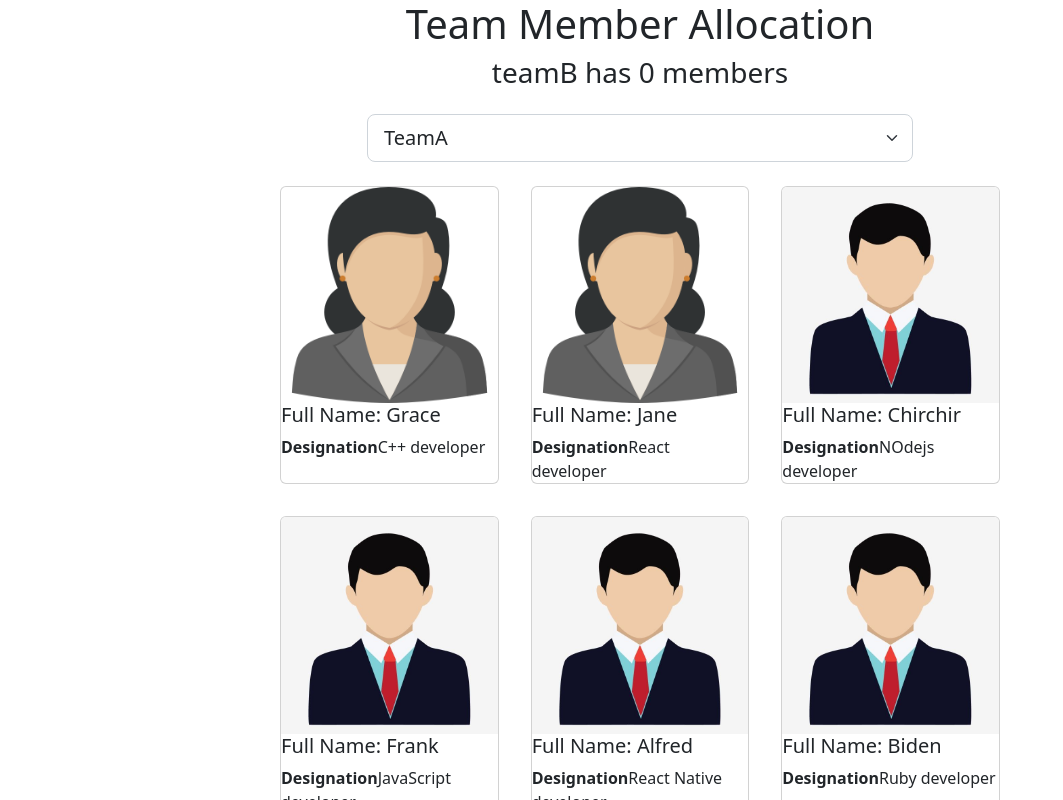
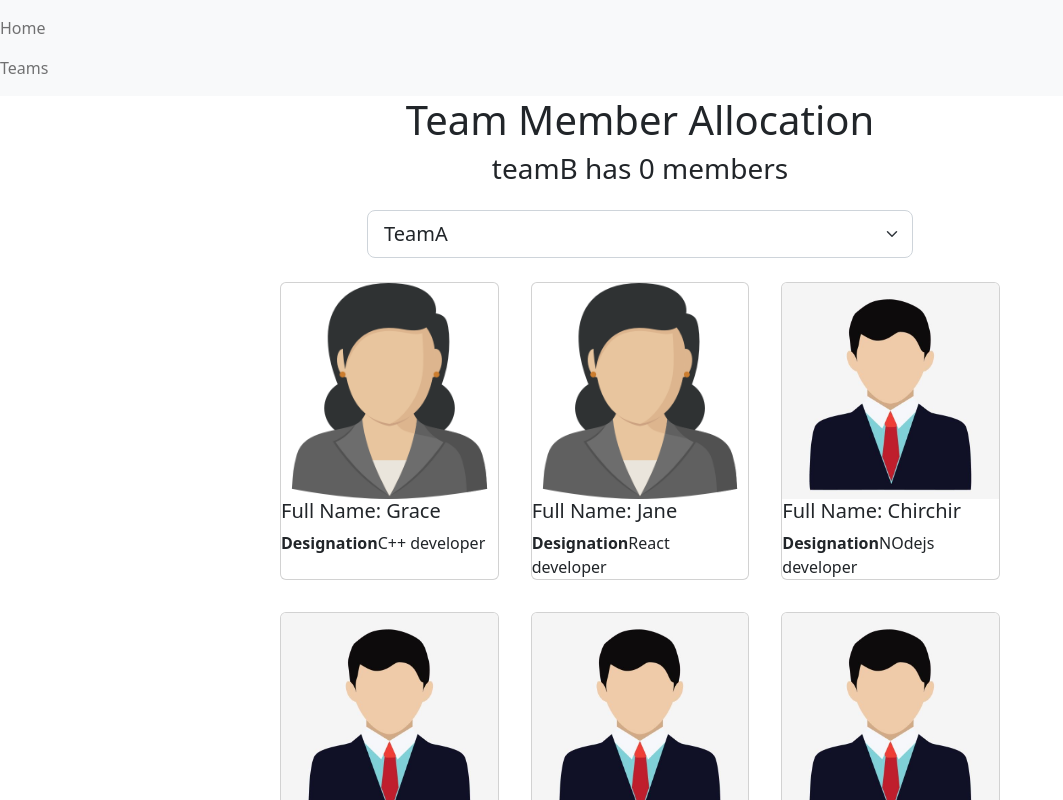
Before and after one commit to Alfred-KInyua/team-viewer, a React (Create React App) app: page / in a window 1280 px wide. Shown: the top 800 px of the page, without its empty margins (0-1063 px from the left). Built offline with nearby package versions, Linux system fonts and the light colour scheme.

Commit message:
Add navigation

```diff
--- a/src/App.js
+++ b/src/App.js
@@ -5,6 +5,7 @@ import Employees from './components/Employees';
 import { useEffect, useState } from 'react';
 import { BrowserRouter as Router, Route, Routes } from 'react-router-dom';
 import GroupedTeamMembers from './components/GroupedTeamMembers';
+import Nav from './components/Nav';
 
 function App() {
   const [selectedTeam, setTeam] = useState(
@@ -129,6 +130,7 @@ function App() {
 
   return (
     <Router>
+      <Nav />
       <Header
         selectedTeam={selectedTeam}
         teamMemberCount={
--- /dev/null
+++ b/src/components/Nav.js
@@ -0,0 +1,22 @@
+import { Link } from 'react-router-dom';
+
+function Nav() {
+  return (
+    <nav className="navbar navbar-expanded-lg navbar-light bg-light">
+      <ul className="navbar-nav me-auto mb-2 mb-lg-0">
+        <li className="nav-item">
+          <Link className="nav-link" to="/">
+            Home
+          </Link>
+        </li>
+        <li className="nav-item">
+          <Link className="nav-link" to="/GroupedTeamMembers">
+            Teams
+          </Link>
+        </li>
+      </ul>
+    </nav>
+  );
+}
+
+export default Nav;
```
Also changed, not shown: src/components/nav.js (deleted, +0 -8 lines).
